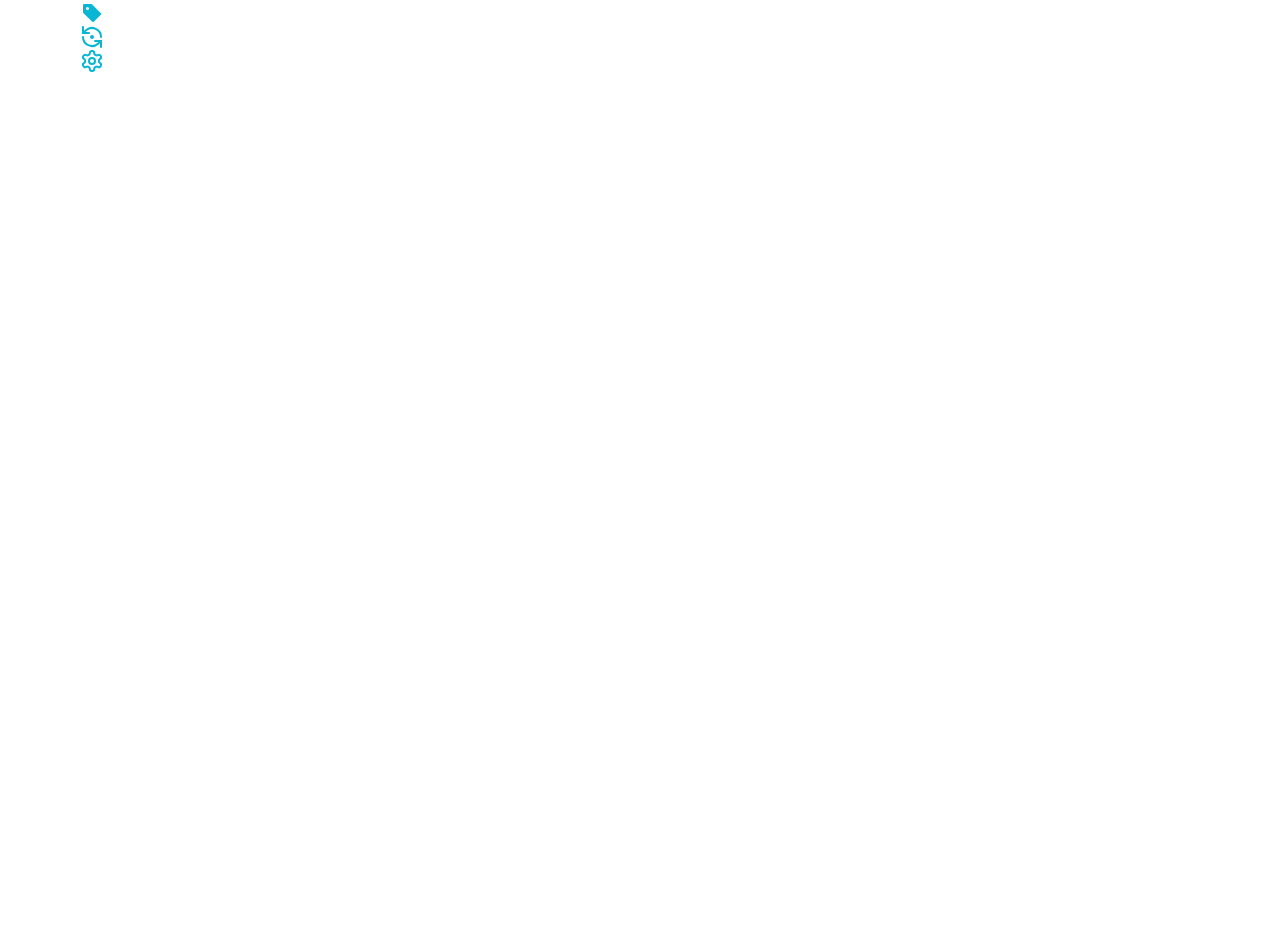
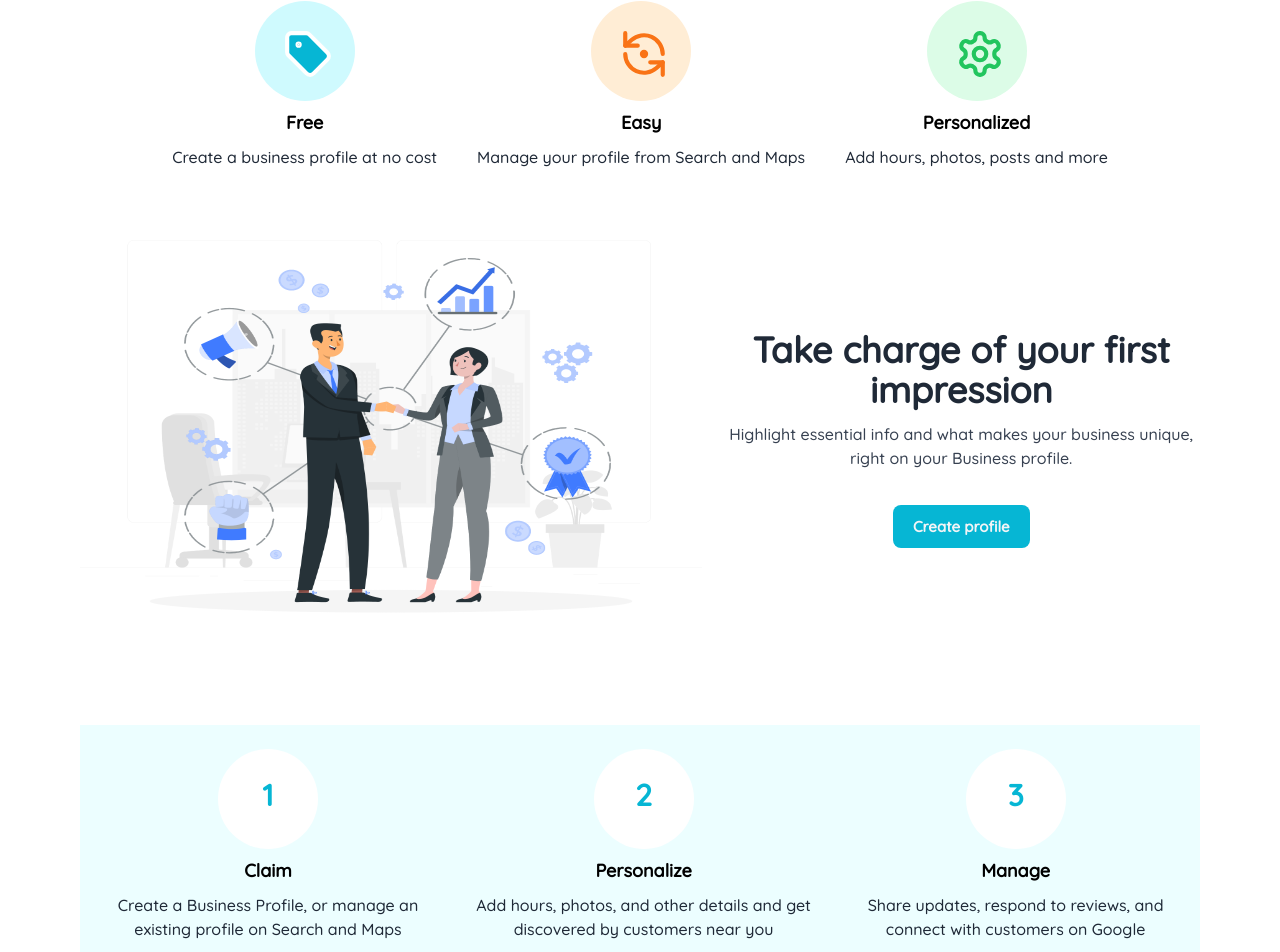
Before and after one commit to Aimable01/Localoom, a Next.js app in the folder frontend/: page /create in a window 1280 px wide. Shown: the part 594-1546 px from the top of the page. Before the commit the page ends 800 px from the top, so only its background shows below. Built offline with nearby package versions, Linux system fonts and the light colour scheme.

Commit message:
feat: add second section on creator's landon

```diff
--- a/frontend/src/components/creator/LandonPage.tsx
+++ b/frontend/src/components/creator/LandonPage.tsx
@@ -1,11 +1,13 @@
 import Image from "next/image";
-import image1 from "../../assets/image2.png";
 import Link from "next/link";
 import { RefreshCcwDot, Settings, Tag } from "lucide-react";
 
+import image1 from "../../assets/image2.png";
+import image2 from "../../assets/image3.png";
+
 export default function LandonPage() {
   return (
-    <div className="mx-10 md:mx-20">
+    <div className="px-10 md:px-20">
       {/* the first section */}
       <div className="my-4 md:flex gap-5 items-center">
         <div className="text-center">
@@ -37,15 +39,108 @@ export default function LandonPage() {
       </div>
 
       {/* the second section */}
-      <div>
+      <div className="flex flex-col md:flex-row items-center justify-center gap-10">
+        <div className="flex flex-col items-center justify-center">
+          <div className="bg-cyan-100 rounded-full w-[100px] h-[100px] p-7">
+            <Tag className="fill-cyan-500 text-white" width={50} height={50} />
+          </div>
+          <div className="text-center">
+            <h1 className="font-bold text-lg m-2">Free</h1>
+            <p className="text-gray-800">
+              Create a business profile at no cost
+            </p>
+          </div>
+        </div>
+
+        <div className="flex flex-col items-center justify-center">
+          <div className="bg-orange-100 rounded-full w-[100px] h-[100px] p-7">
+            <RefreshCcwDot className="text-orange-500" width={50} height={50} />
+          </div>
+          <div className="text-center">
+            <h1 className="font-bold text-lg m-2">Easy</h1>
+            <p className="text-gray-800">
+              Manage your profile from Search and Maps
+            </p>
+          </div>
+        </div>
+
+        <div className="flex flex-col items-center justify-center">
+          <div className="bg-green-100 rounded-full w-[100px] h-[100px] p-7">
+            <Settings className="text-green-500" width={50} height={50} />
+          </div>
+          <div className="text-center">
+            <h1 className="font-bold text-lg m-2">Personalized</h1>
+            <p className="text-gray-800">Add hours, photos, posts and more</p>
+          </div>
+        </div>
+      </div>
+
+      {/* the third section */}
+      <div className="my-4 md:flex gap-5 items-center">
         <div>
-          <Tag className="fill-cyan-500 text-white" />
+          <Image
+            src={image2}
+            alt="A customer support svg"
+            className="h-[500px] w-[900px]"
+          />
         </div>
-        <div>
-          <RefreshCcwDot className="text-cyan-500" />
+
+        <div className="text-center">
+          <h1 className="text-2xl md:text-4xl font-semibold text-gray-800">
+            Take charge of your first impression
+          </h1>
+          <p className="py-3 text-gray-700 mb-8">
+            Highlight essential info and what makes your business unique, right
+            on your Business profile.
+          </p>
+          <Link
+            className="bg-cyan-500 hover:bg-cyan-700  duration-500 text-[15px] text-gray-100 px-5 py-3 rounded-lg font-semibold"
+            href={"/signup"}
+          >
+            Create profile
+          </Link>
         </div>
-        <div>
-          <Settings className="text-cyan-500" />
+      </div>
+
+      {/* the fourth section */}
+      <div className="bg-cyan-50 my-10 p-6 flex flex-col md:flex-row items-center justify-center gap-10">
+        <div className="flex flex-col items-center justify-center">
+          <div className="text-center bg-white rounded-full w-[100px] h-[100px] p-7">
+            <p className="font-bold text-3xl text-cyan-500">1</p>
+          </div>
+          <div className="text-center">
+            <h1 className="font-bold text-lg m-2">Claim</h1>
+            <p className="text-gray-800">
+              Create a Business Profile, or manage an existing profile on Search
+              and Maps
+            </p>
+          </div>
+        </div>
+
+        <div className="flex flex-col items-center justify-center">
+          <div className="text-center bg-white rounded-full w-[100px] h-[100px] p-7">
+            <p className="font-bold text-3xl text-cyan-500">2</p>
+          </div>
+          <div className="text-center">
+            <h1 className="font-bold text-lg m-2">Personalize</h1>
+            <p className="text-gray-800">
+              Add hours, photos, and other details and get discovered by
+              customers near you
+            </p>
+          </div>
+        </div>
+
+        <div className="flex flex-col items-center justify-center">
+          <div className="text-center bg-white rounded-full w-[100px] h-[100px] p-7">
+            <p className="font-bold text-3xl text-cyan-500">3</p>
+          </div>
+          <div className="text-center">
+            <h1 className="font-bold text-lg m-2">Manage</h1>
+            <p className="text-gray-800">
+              Share updates, respond to reviews, and connect with customers on
+              Google
+            </p>
+          </div>
         </div>
       </div>
     </div>
```
Also changed, not shown: frontend/src/assets/image3.png (added).
